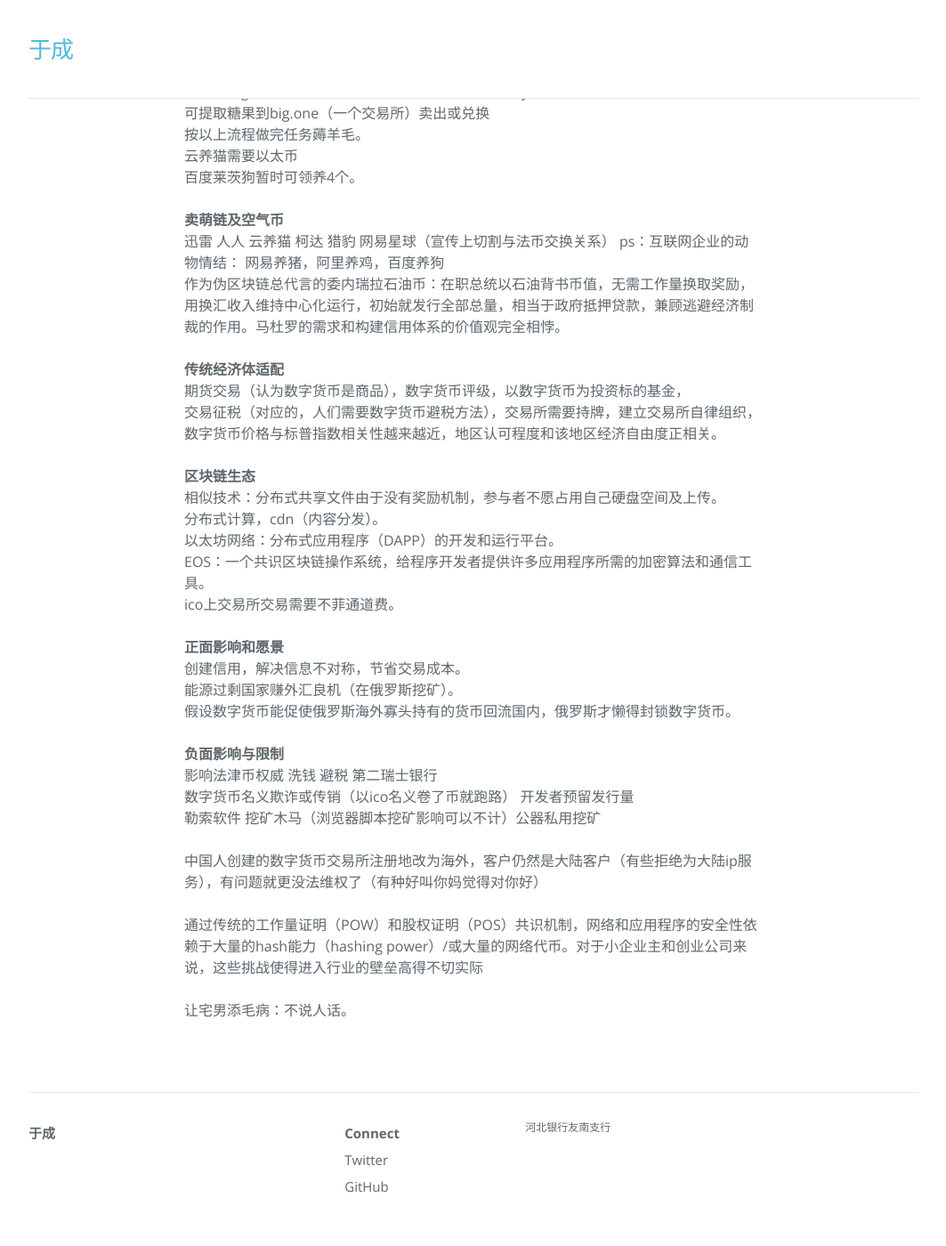
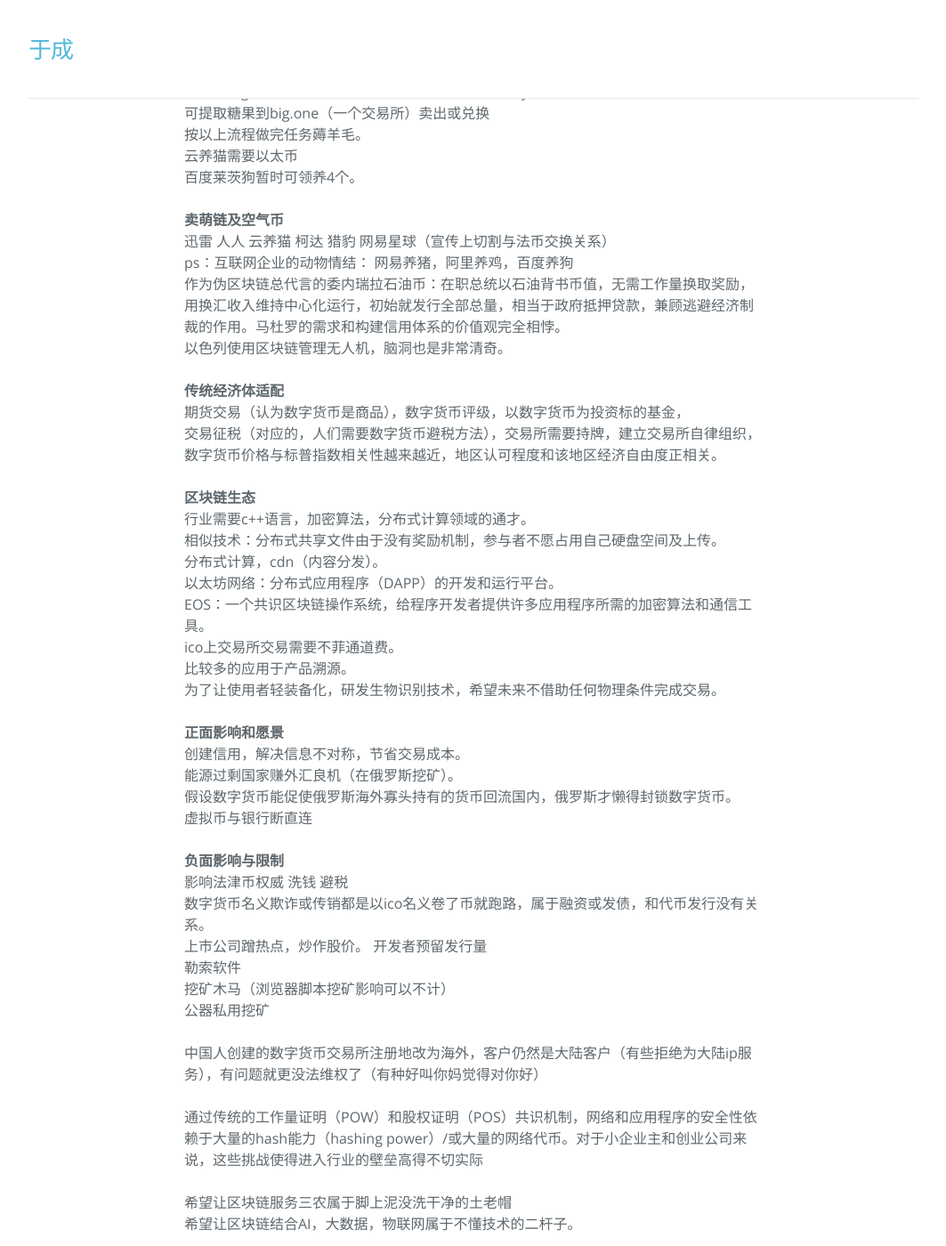
Before and after one commit to hebbank/jekyll, a Jekyll site: the page built from _posts/2018-02-02-qkl.md, in a window 1280 px wide and 1400 px high, scrolled down 767 px. Shown: the whole window at 89% size, without its empty margins (108-1171 px from the left). Built offline with Jekyll 4.4.1, drawn with Linux system fonts in a browser that asks for light colours; nearby versions of some CDN libraries.

Commit message:
Update 区块链

```diff
--- a/_posts/2018-02-02-qkl.md
+++ b/_posts/2018-02-02-qkl.md
@@ -30,32 +30,43 @@ telegram ： 区块链界的微信
 百度莱茨狗暂时可领养4个。
 
 **卖萌链及空气币**
-迅雷 人人 云养猫 柯达   猎豹   网易星球（宣传上切割与法币交换关系） ps：互联网企业的动物情结： 网易养猪，阿里养鸡，百度养狗
+迅雷 人人 云养猫 柯达   猎豹   网易星球（宣传上切割与法币交换关系）
+ ps：互联网企业的动物情结： 网易养猪，阿里养鸡，百度养狗
 作为伪区块链总代言的委内瑞拉石油币：在职总统以石油背书币值，无需工作量换取奖励，用换汇收入维持中心化运行，初始就发行全部总量，相当于政府抵押贷款，兼顾逃避经济制裁的作用。马杜罗的需求和构建信用体系的价值观完全相悖。
+以色列使用区块链管理无人机，脑洞也是非常清奇。
 
 **传统经济体适配**
 期货交易（认为数字货币是商品），数字货币评级，以数字货币为投资标的基金，
 交易征税（对应的，人们需要数字货币避税方法），交易所需要持牌，建立交易所自律组织，数字货币价格与标普指数相关性越来越近，地区认可程度和该地区经济自由度正相关。
 
 **区块链生态**
+行业需要c++语言，加密算法，分布式计算领域的通才。
 相似技术：分布式共享文件由于没有奖励机制，参与者不愿占用自己硬盘空间及上传。
 分布式计算，cdn（内容分发）。
 以太坊网络：分布式应用程序（DAPP）的开发和运行平台。
 EOS：一个共识区块链操作系统，给程序开发者提供许多应用程序所需的加密算法和通信工具。
 ico上交易所交易需要不菲通道费。
+比较多的应用于产品溯源。
+为了让使用者轻装备化，研发生物识别技术，希望未来不借助任何物理条件完成交易。
 
 **正面影响和愿景**
 创建信用，解决信息不对称，节省交易成本。
 能源过剩国家赚外汇良机（在俄罗斯挖矿）。
 假设数字货币能促使俄罗斯海外寡头持有的货币回流国内，俄罗斯才懒得封锁数字货币。
+虚拟币与银行断直连
 
 **负面影响与限制**
-影响法津币权威 洗钱 避税 第二瑞士银行
-数字货币名义欺诈或传销（以ico名义卷了币就跑路）  开发者预留发行量
-勒索软件 挖矿木马（浏览器脚本挖矿影响可以不计）公器私用挖矿
+影响法津币权威 洗钱 避税
+数字货币名义欺诈或传销都是以ico名义卷了币就跑路，属于融资或发债，和代币发行没有关系。
+上市公司蹭热点，炒作股价。
+开发者预留发行量
+勒索软件
+挖矿木马（浏览器脚本挖矿影响可以不计）
+公器私用挖矿
 
 中国人创建的数字货币交易所注册地改为海外，客户仍然是大陆客户（有些拒绝为大陆ip服务），有问题就更没法维权了（有种好叫你妈觉得对你好）
 
 通过传统的工作量证明（POW）和股权证明（POS）共识机制，网络和应用程序的安全性依赖于大量的hash能力（hashing power）/或大量的网络代币。对于小企业主和创业公司来说，这些挑战使得进入行业的壁垒高得不切实际
 
-让宅男添毛病：不说人话。
+希望让区块链服务三农属于脚上泥没洗干净的土老帽
+希望让区块链结合AI，大数据，物联网属于不懂技术的二杆子。
```
